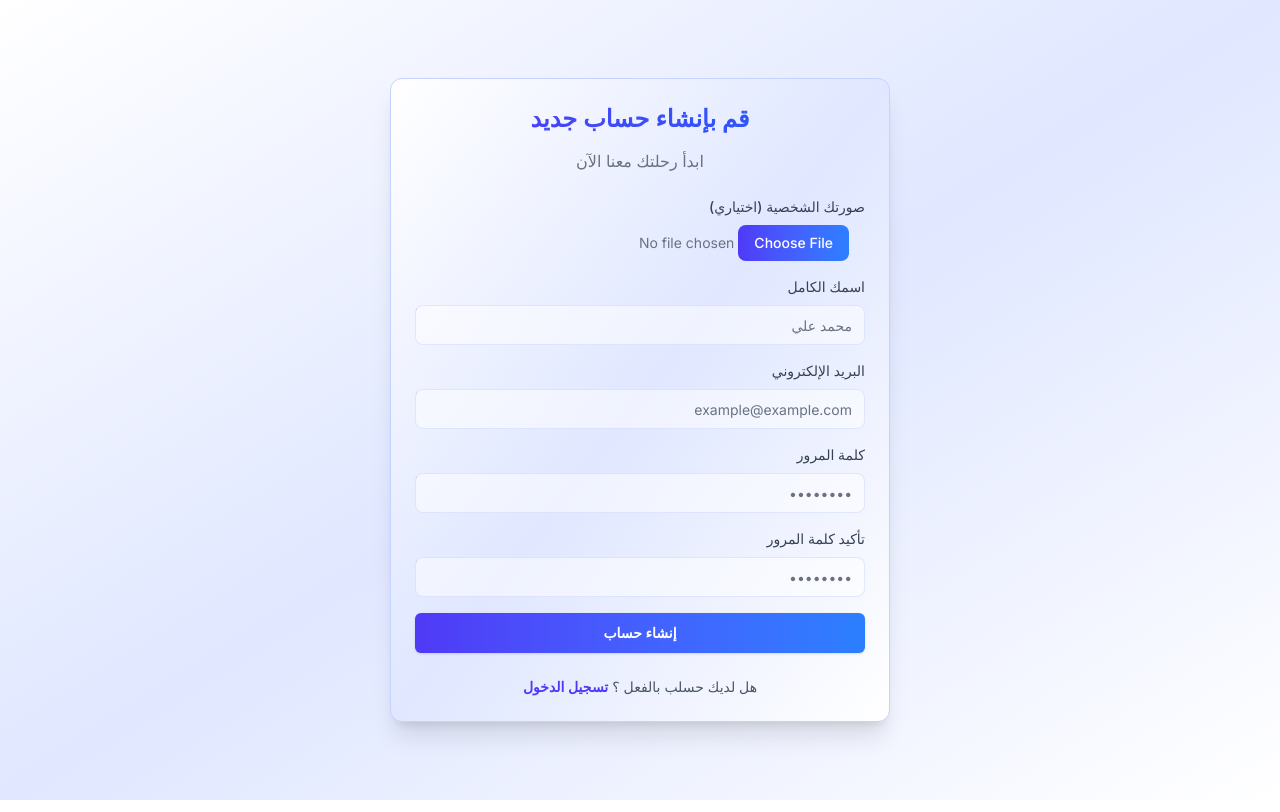
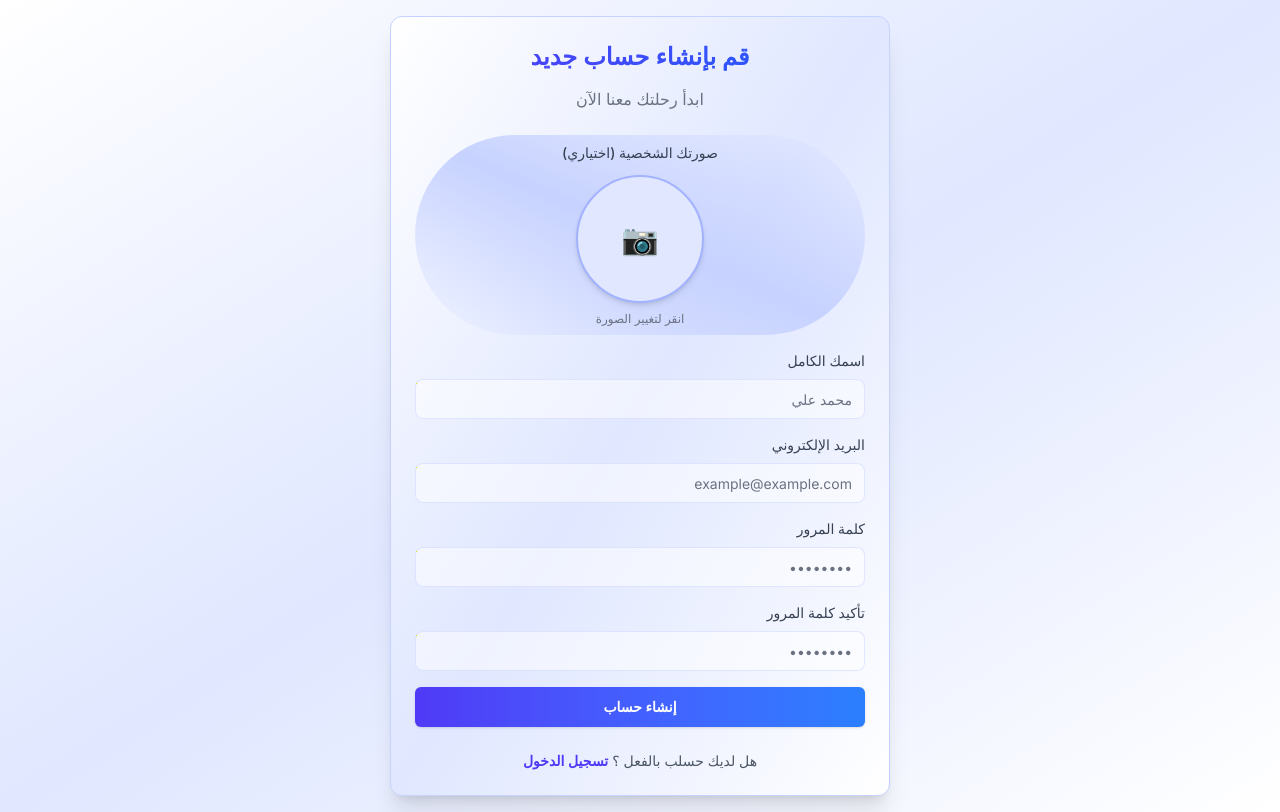
Before and after one commit to omar96163/dashboard-frontend, a Next.js app: page /register in a window 1280 px wide. Built offline with nearby package versions, Linux system fonts and the light colour scheme; no server answers.

Commit message:
make some changes in src/app/register/page.js

```diff
--- a/src/app/register/page.js
+++ b/src/app/register/page.js
@@ -51,6 +51,7 @@ export default function RegisterPage() {
   });
 
   const [avatarFile, setAvatarFile] = useState(null);
+  const [avatarPreview, setAvatarPreview] = useState(null);
 
   const onSubmit = async (data) => {
     setLoading(true);
@@ -107,17 +108,40 @@ export default function RegisterPage() {
           </CardHeader>
           <CardContent>
             <form onSubmit={handleSubmit(onSubmit)} className="space-y-4">
-              <div>
-                <label className="block text-sm font-medium text-gray-700 mb-2">
+              <div className="flex flex-col items-center bg-linear-to-bl via-indigo-200 rounded-full py-2">
+                <label className="block text-sm font-medium text-gray-700 mb-3">
                   صورتك الشخصية (اختياري)
                 </label>
-                <input
-                  type="file"
-                  accept="image/*"
-                  onChange={(e) => setAvatarFile(e.target.files[0])}
-                  disabled={loading}
-                  className="block w-full text-sm text-gray-500 file:mr-4 file:py-2 file:px-4 file:rounded-lg file:border-0 file:text-sm file:font-medium file:bg-linear-to-r file:from-indigo-600 file:to-blue-500 file:text-white hover:file:from-indigo-700 hover:file:to-blue-600 disabled:opacity-50 transition-all"
-                />
+                <div className="relative w-32 h-32 rounded-full bg-indigo-100 overflow-hidden cursor-pointer shadow-md hover:shadow-lg transition-shadow border-2 border-indigo-300">
+                  {avatarPreview ? (
+                    <img
+                      src={avatarPreview}
+                      alt="Avatar preview"
+                      className="object-cover w-full h-full"
+                    />
+                  ) : (
+                    <div className="flex items-center justify-center w-full h-full text-indigo-500 text-3xl">
+                      📷
+                    </div>
+                  )}
+                  <input
+                    type="file"
+                    accept="image/*"
+                    disabled={loading}
+                    className="absolute inset-0 opacity-0 cursor-pointer"
+                    onChange={(e) => {
+                      const file = e.target.files[0];
+                      setAvatarFile(file);
+                      if (file) {
+                        const url = URL.createObjectURL(file);
+                        setAvatarPreview(url);
+                      } else {
+                        setAvatarPreview(null);
+                      }
+                    }}
+                  />
+                </div>
+                <p className="text-xs text-gray-500 mt-2">انقر لتغيير الصورة</p>
               </div>
               <div>
                 <label className="block text-sm font-medium text-gray-700 mb-2">
```
